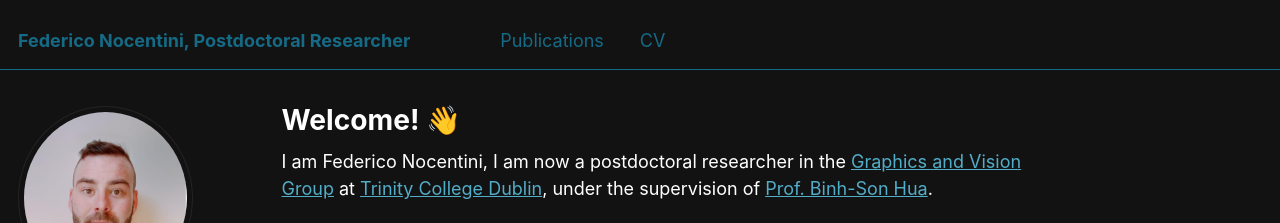
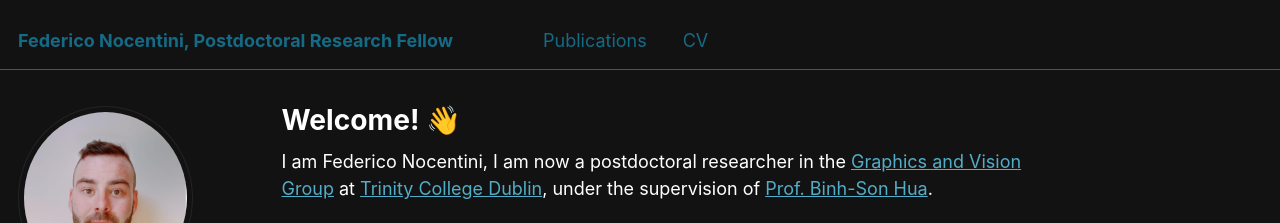
Before and after one commit to FedeNoce/fedenoce.github.io, a Jekyll site: the page built from _pages/about.md, in a window 1280 px wide. Shown: the top 223 px of the page. Built offline with Jekyll 4.4.1, drawn with Linux system fonts in a browser that asks for light colours; some web fonts are replaced; some of the changed lines change nothing that is shown.

Commit message:
Update GV Website

```diff
--- a/_config.yml
+++ b/_config.yml
@@ -8,10 +8,10 @@
 
 # Basic Site Settings
 locale                   : "en-US"
-title                    : "Federico Nocentini, Postdoctoral Researcher"
+title                    : "Federico Nocentini, Postdoctoral Research Fellow"
 title_separator          : "-"
 name                     : &name "Federico Nocentini"
-description              : &description "Postdoctoral Researcher at the Graphics and Vision Group, Trinity College Dublin. "
+description              : &description "Postdoctoral Research Fellow @ Trinity College Dublin. "
 url                      : https://fedenoce.github.io # the base hostname & protocol for your site e.g. "https://mmistakes.github.io"
 baseurl                  : "" # the subpath of your site, e.g. "/blog"
 repository               : "FedeNoce/fedenoce.github.io"
--- a/_pages/about.md
+++ b/_pages/about.md
@@ -22,7 +22,7 @@
 Latest News
 ======
 
-- I have joined the [Graphics and Vision Group](https://gv.gg) at Trinity College Dublin, as a Postdoctoral Research Fellow, under the supervision of [Prof. Binh-Son Hua](https://sonhua.github.io/).
+- I have joined the [Graphics and Vision Group](https://gv2.scss.tcd.ie/) at Trinity College Dublin, as a Postdoctoral Research Fellow, under the supervision of [Prof. Binh-Son Hua](https://sonhua.github.io/).
 
 - I successfully defended my PhD thesis, [3D Talking Heads: Advancing Realism and Generalization](https://flore.unifi.it/handle/2158/1464853), in April 2026.
 
```
